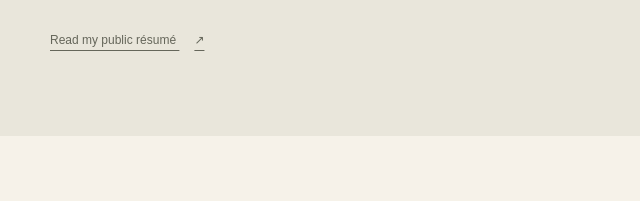
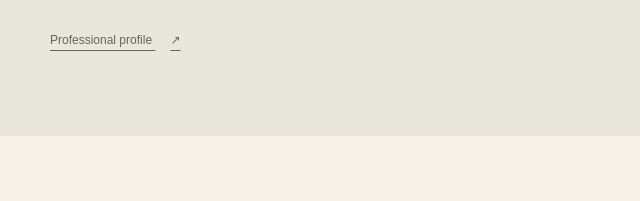
Before and after one commit to Spaceface16518/website, an Astro site: page / in a window 1280 px wide. Shown: the part 4859-5060 px from the top of the page, 640-1280 px from the left. Built offline with nearby package versions, Linux system fonts and the light colour scheme; Astro itself is replaced by a stand-in of ours.

Commit message:
Link to current professional profile

```diff
--- a/src/pages/index.astro
+++ b/src/pages/index.astro
@@ -32,7 +32,7 @@ const chapterProject = (title: string) => title.includes('B.S.') ? projects.find
         <div class="timeline-end"><span aria-hidden="true">✳</span><p>Every project starts with a question.</p></div>
       </div>
     </section>
-    <section id="about" class="about-section" aria-labelledby="about-title"><div class="wrap about-grid"><div><p class="eyebrow">02 / THE PERSON BEHIND THE PROJECTS</p><h2 id="about-title">Still learning.<br/>Still <em>curious.</em></h2><div class="about-mark" aria-hidden="true">✳</div></div><div class="about-copy"><p class="large-copy">{profile.about}</p><p>{profile.community}</p><p>{profile.personal}</p><dl class="interests"><div><dt>Interested in</dt><dd>Systems, languages & useful products</dd></div><div><dt>Often working with</dt><dd>Rust, TypeScript, Python & hardware</dd></div><div><dt>Outside the editor</dt><dd>Music, biking & cats</dd></div></dl><a class="text-link" href="https://github.com/Spaceface16518/resume">Read my public résumé <span aria-hidden="true">↗</span></a></div></div></section>
+    <section id="about" class="about-section" aria-labelledby="about-title"><div class="wrap about-grid"><div><p class="eyebrow">02 / THE PERSON BEHIND THE PROJECTS</p><h2 id="about-title">Still learning.<br/>Still <em>curious.</em></h2><div class="about-mark" aria-hidden="true">✳</div></div><div class="about-copy"><p class="large-copy">{profile.about}</p><p>{profile.community}</p><p>{profile.personal}</p><dl class="interests"><div><dt>Interested in</dt><dd>Systems, languages & useful products</dd></div><div><dt>Often working with</dt><dd>Rust, TypeScript, Python & hardware</dd></div><div><dt>Outside the editor</dt><dd>Music, biking & cats</dd></div></dl><a class="text-link" href={profile.linkedin}>Professional profile <span aria-hidden="true">↗</span></a></div></div></section>
     <section id="contact" class="contact wrap" aria-labelledby="contact-title"><p class="eyebrow">03 / THE NEXT CONVERSATION</p><div class="contact-grid"><h2 id="contact-title">What are you<br/><em>curious about?</em></h2><div><p>Have an interesting project, a shared question, or just want to talk shop? I'd love to hear from you.</p><a class="email-link" href={`mailto:${profile.email}`}>Say hello <span aria-hidden="true">↗</span></a><span class="email-address">{profile.email}</span></div></div></section>
   </main>
   <footer class="site-footer wrap"><span>Amrit Rathie <span class="footer-place">/ Grapevine, TX</span></span><div><a href={profile.github}>GitHub <span aria-hidden="true">↗</span></a><a href={profile.linkedin}>LinkedIn <span aria-hidden="true">↗</span></a><a href="#">Back to top ↑</a></div></footer>
```
